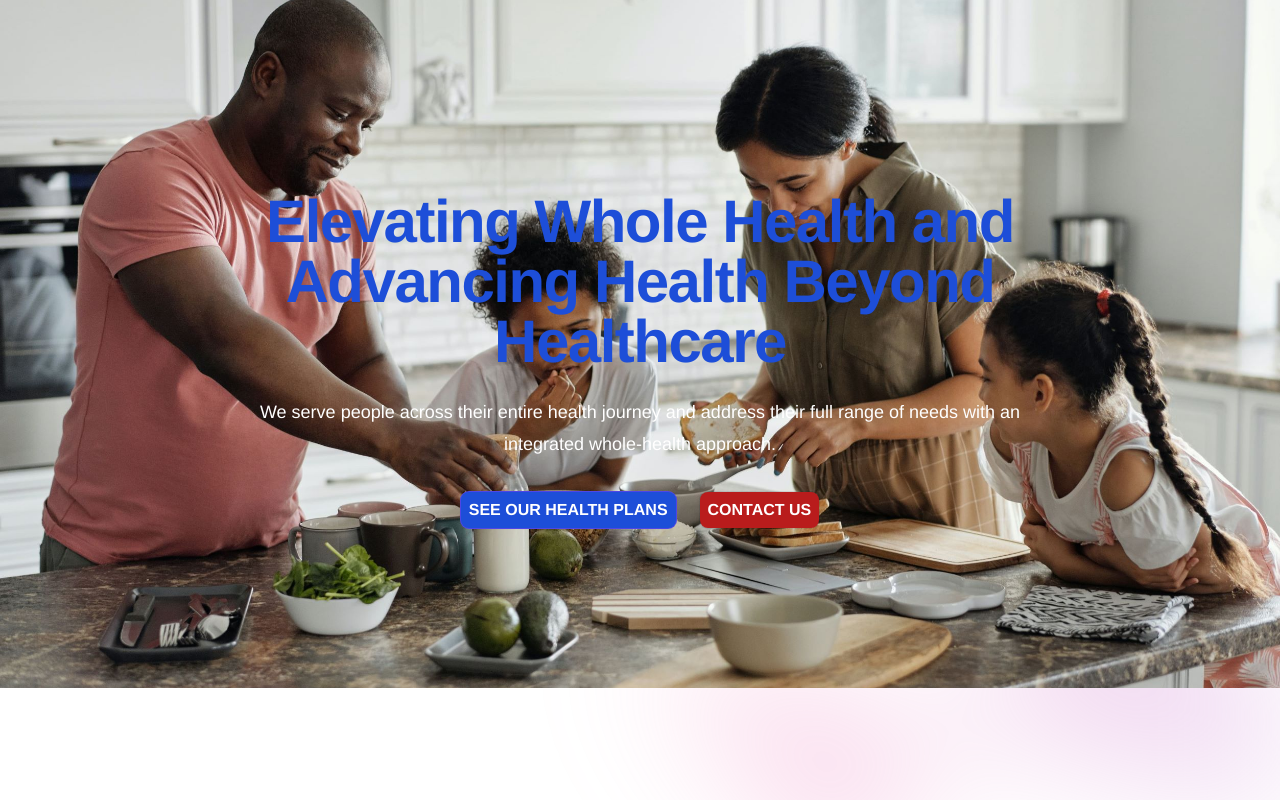
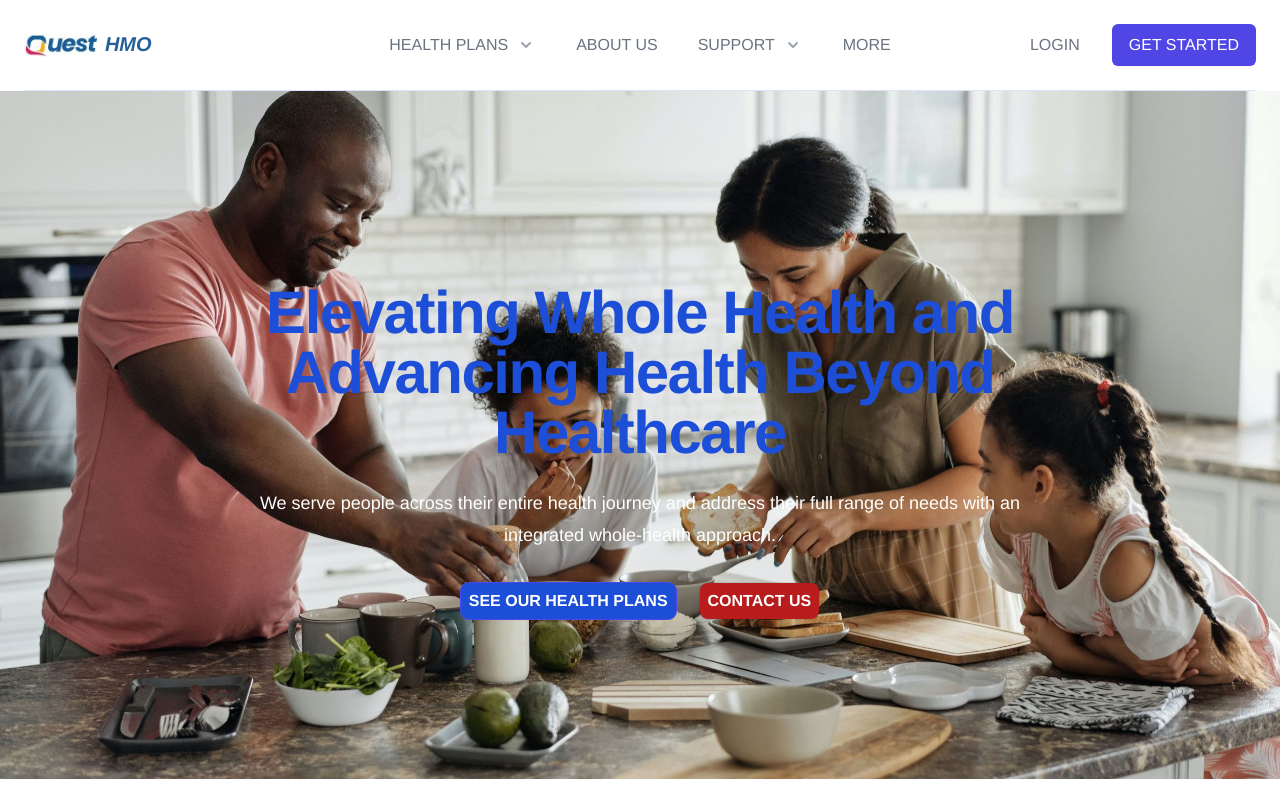
Before and after one commit to chisomdvo/questhmo, a Vue app: page / in a window 1280 px wide. Shown: the top 800 px of the page. Built offline with nearby package versions, Linux system fonts and the light colour scheme.

Commit message:
another commit

```diff
--- a/src/components/TheNavbar.vue
+++ b/src/components/TheNavbar.vue
@@ -35,7 +35,7 @@
           >
             <div class="flex justify-start lg:w-0 lg:flex-1">
               <router-link
-                to="/home"
+                to="/"
                 class="flex items-center justify-center text-center"
               >
                 <span class="sr-only">Workflow</span>
--- a/src/components/TheNavbarr.vue
+++ b/src/components/TheNavbarr.vue
@@ -9,7 +9,7 @@
           >
             <div class="flex justify-start lg:w-0 lg:flex-1">
               <router-link
-                to="/home"
+                to="/"
                 class="flex items-center justify-center text-center"
               >
                 <span class="sr-only">Workflow</span>
--- a/src/router.js
+++ b/src/router.js
@@ -38,13 +38,13 @@ const router = createRouter({
   history: createWebHistory(),
   routes: [
     {
-      path: "/",
+      path: "/home",
       name: "Home",
       component: Home,
       meta: { title: "Home - Oillead Services" },
     },
     {
-      path: "/home",
+      path: "/",
       name: "HomePage",
       component: HomePage,
       meta: { title: "Home - Oillead Services" },
```
Also changed, not shown: 1 other file (tests, documents, lock files or other folders).
